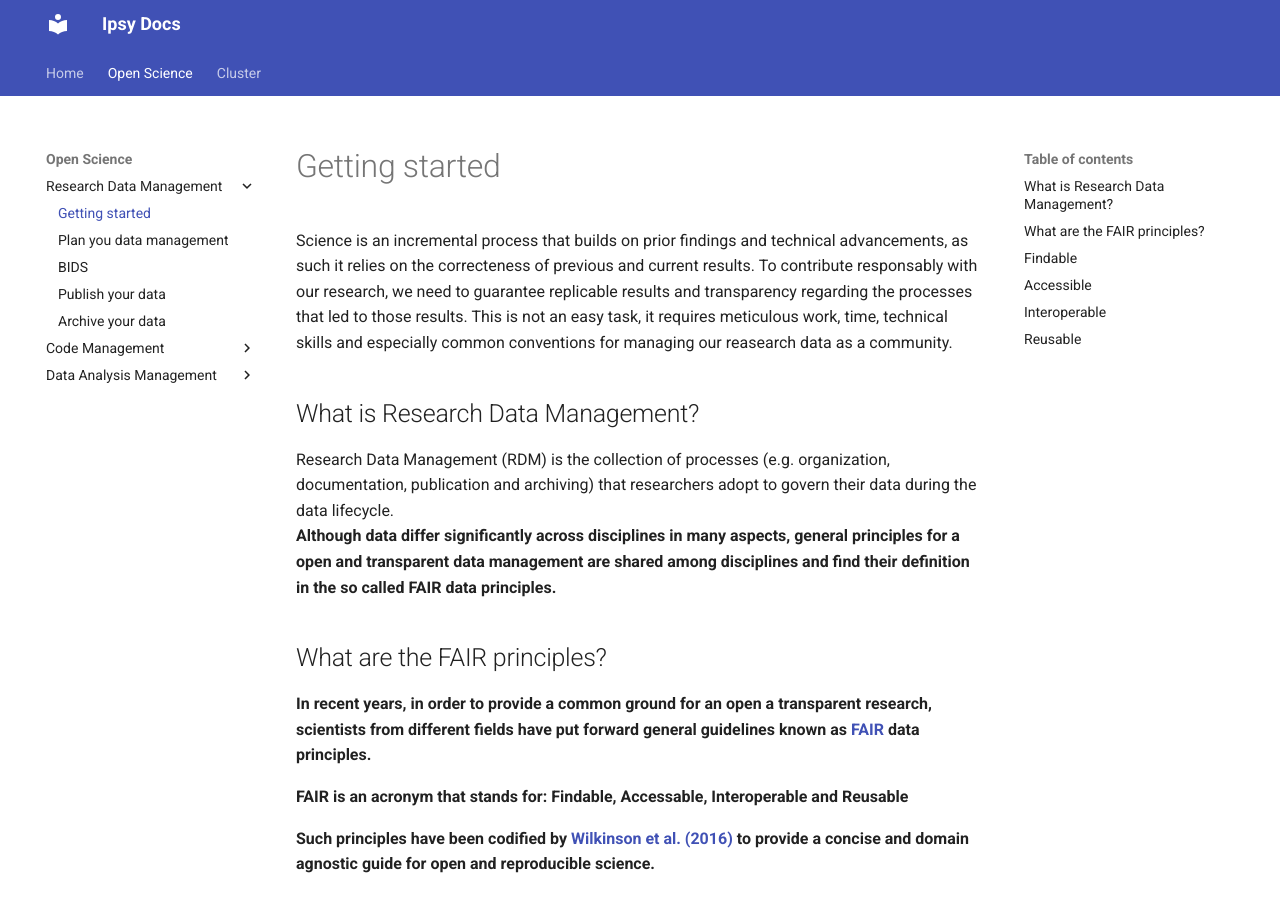
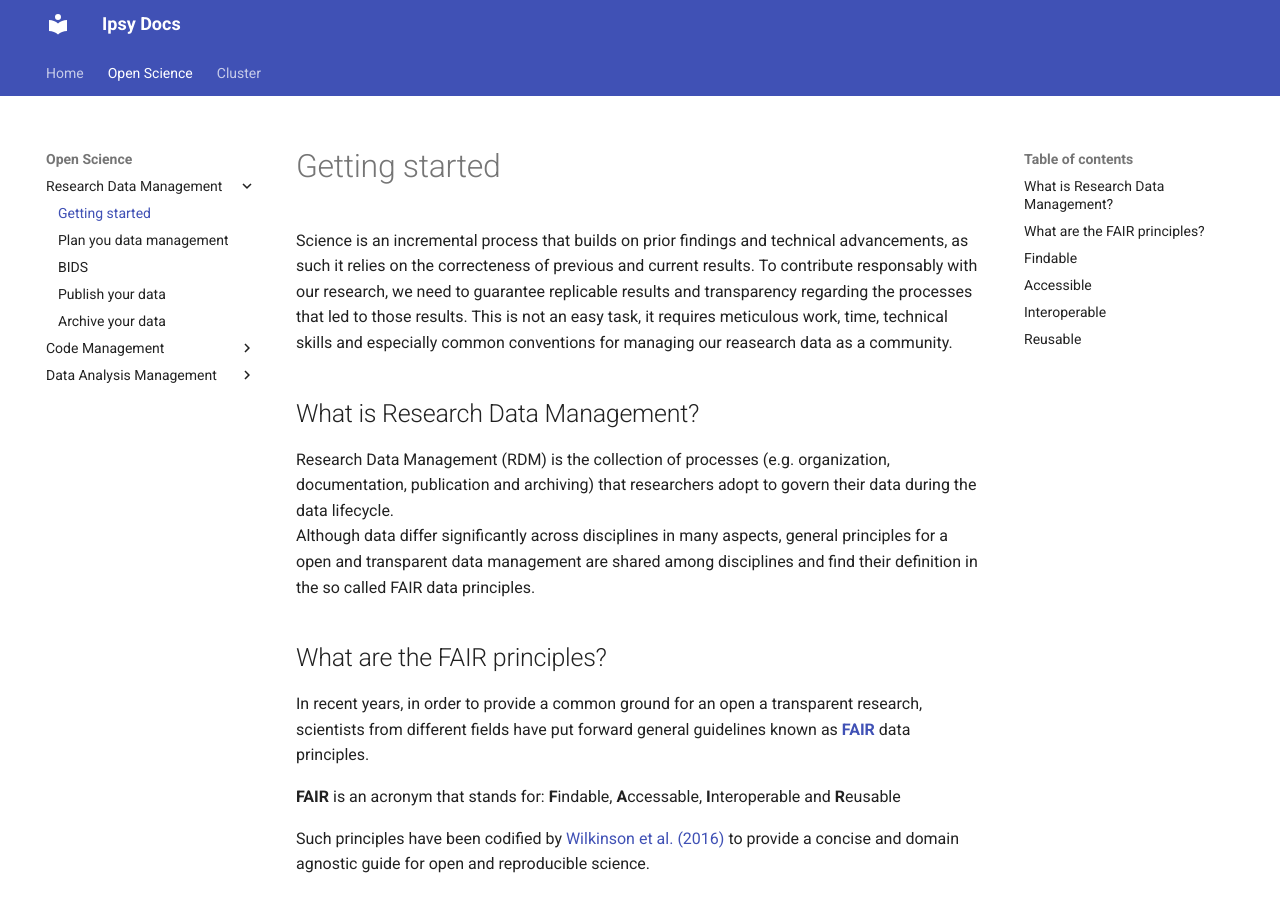
Before and after one commit to pvavra/temp-ipsy, an MkDocs documentation site: the page built from docs/open-science/research-data-management/getting-started.md, in a window 1280 px wide and 900 px high. Built offline with MkDocs 1.6.1 and Material for MkDocs 9.7.7, drawn with Linux system fonts in a browser that asks for light colours.

Commit message:
Get rid of bold font

```diff
--- a/docs/open-science/research-data-management/getting-started.md
+++ b/docs/open-science/research-data-management/getting-started.md
@@ -4,7 +4,7 @@
 
 ## What is Research Data Management?
 
-Research Data Management (RDM) is the collection of processes (e.g. organization, documentation, publication and archiving) that researchers adopt to govern their data during the data lifecycle.<b/>
+Research Data Management (RDM) is the collection of processes (e.g. organization, documentation, publication and archiving) that researchers adopt to govern their data during the data lifecycle.</b>
 Although data differ significantly across disciplines in many aspects, general principles for a open and transparent data management are shared among disciplines and find their definition in the so called FAIR data principles.
 
 ## What are the FAIR principles?
```
